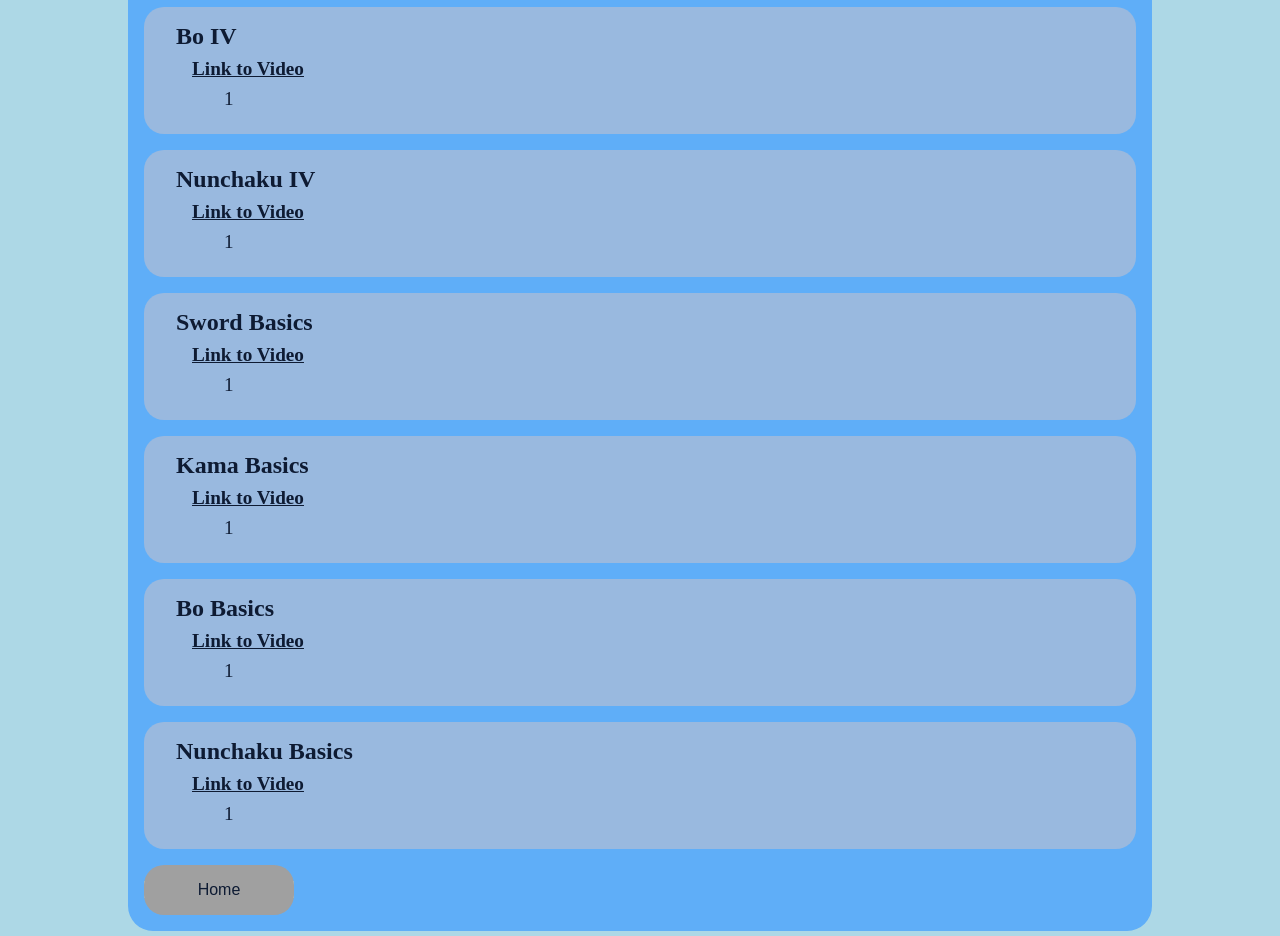
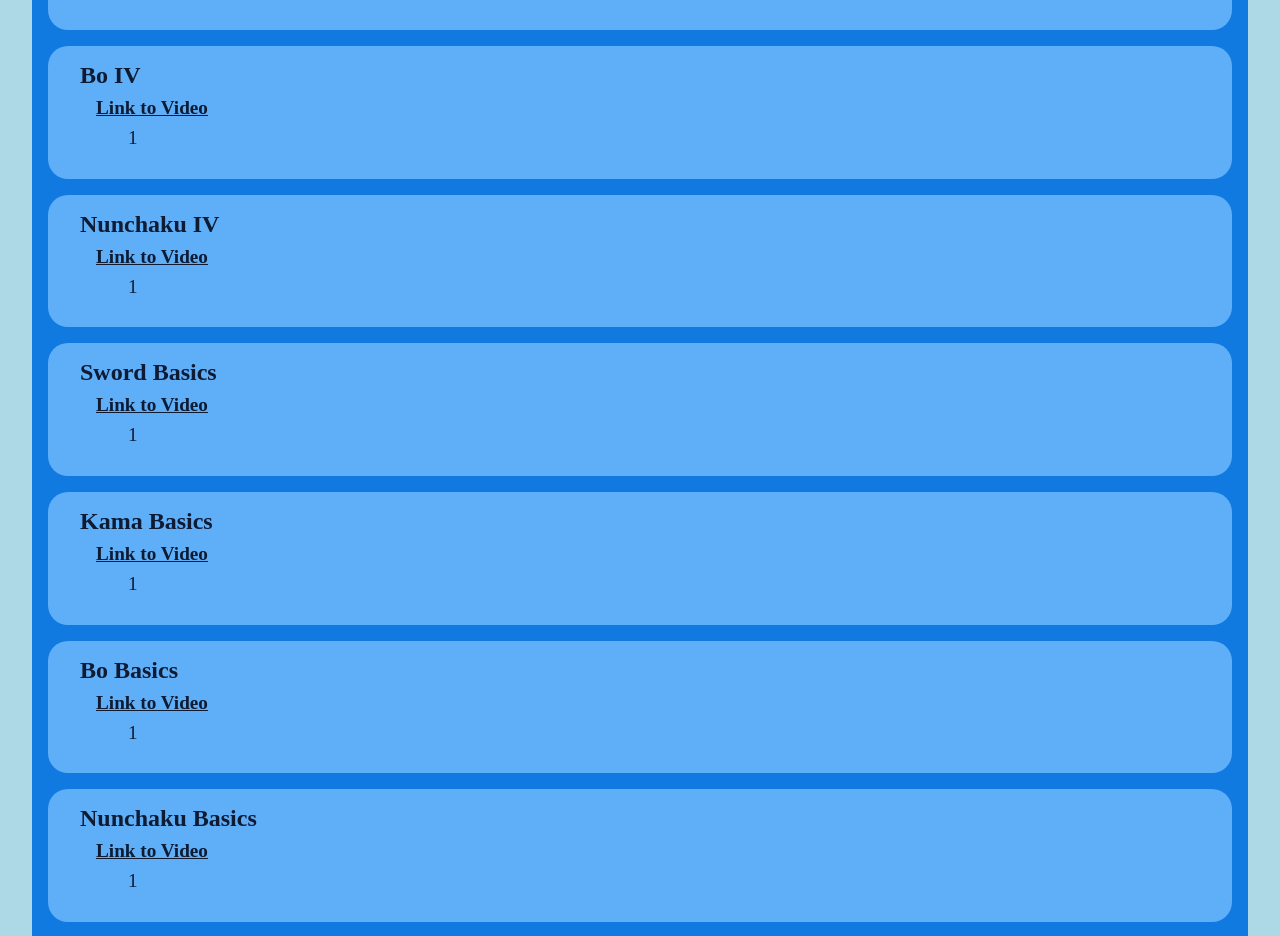
Before and after one commit to ZacksBroDev/MHKWebsite, a React (Vite) app: page /deg1 in a window 1280 px wide. Shown: the part 1240-2176 px from the top of the page. Built offline with nearby package versions, Linux system fonts and the light colour scheme.

Commit message:
style changes to curr

```diff
--- a/src/assets/css/style.module.css
+++ b/src/assets/css/style.module.css
@@ -17,16 +17,16 @@
 }
 
 .curriculum{
-  width: 80%;
+  width: 95%;
   margin: 2rem auto;
   padding: 1rem;
-  background-color: var(--primary);
+  background-color: var(--secondary);
   border-radius: 25px;
 }
 .curriculum button{
   width:150px;
   height:50px;
-  border-radius: 20px;
+  border-radius: 25px;
   background-color: var(--urban-gray);
   font-size: 1rem;
   border: none;
@@ -36,7 +36,7 @@
   background-color: transparent;
 }
 .level{
-  background-color: var(--bg);
+  background-color: var(--primary);
   padding: 1rem;
   margin: 1rem 0;
   border-radius: 20px;
@@ -78,7 +78,7 @@
 .level ul li {
   color: var(--text);
   font-size: 1.2rem;
-  margin-bottom: 0.5rem;
+  margin-bottom: .85rem;
   margin-left: 4rem;
   background-color: transparent;
 }
@@ -89,7 +89,7 @@
   text-decoration: underline var(--header) 2px;
 }
 .level ul li a:hover {
-  color: var(--primary);
+  color: var(--accent);
   text-decoration: underline var(--primary) 2px;
 }
 .level h3 a{
```
